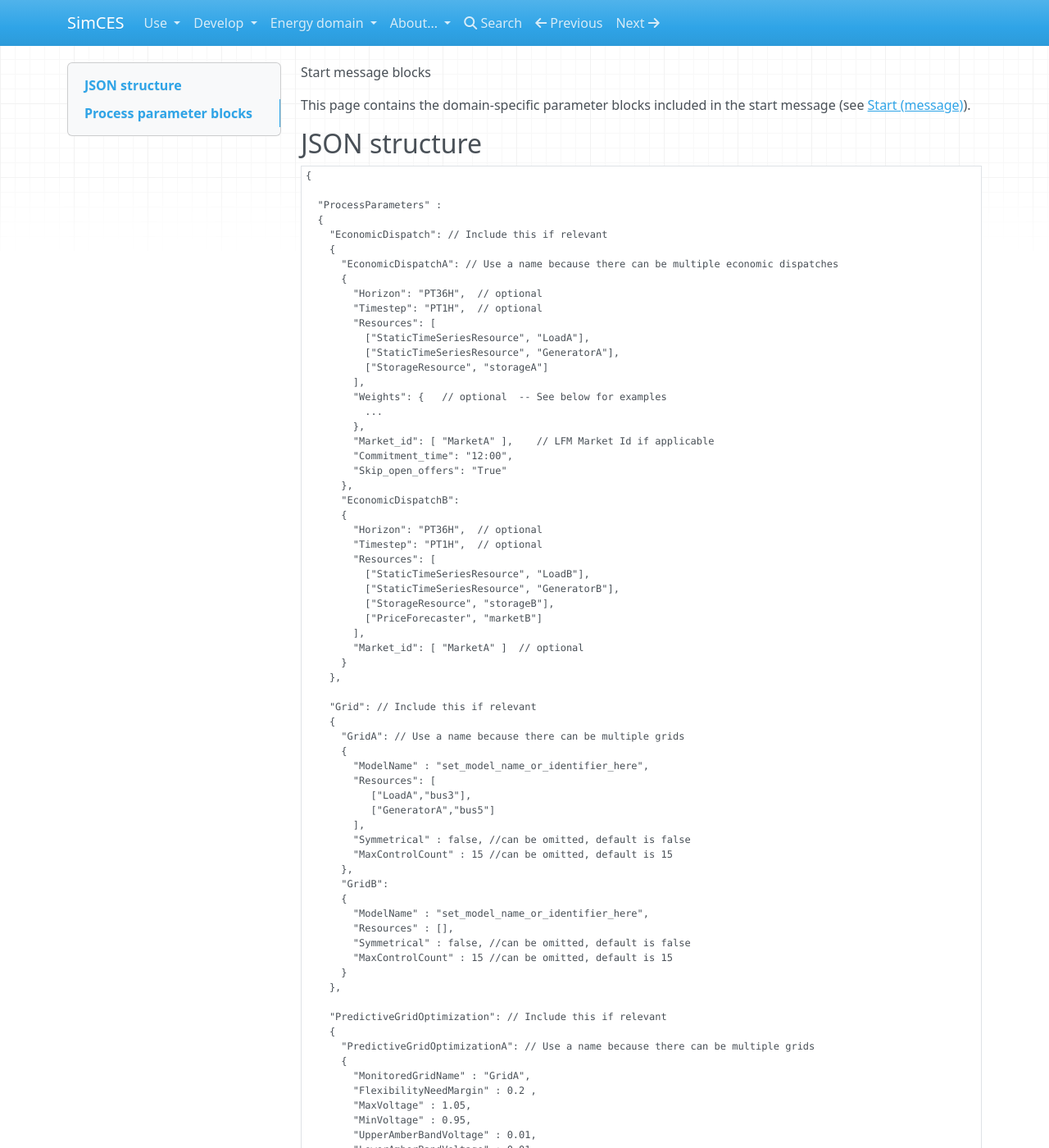
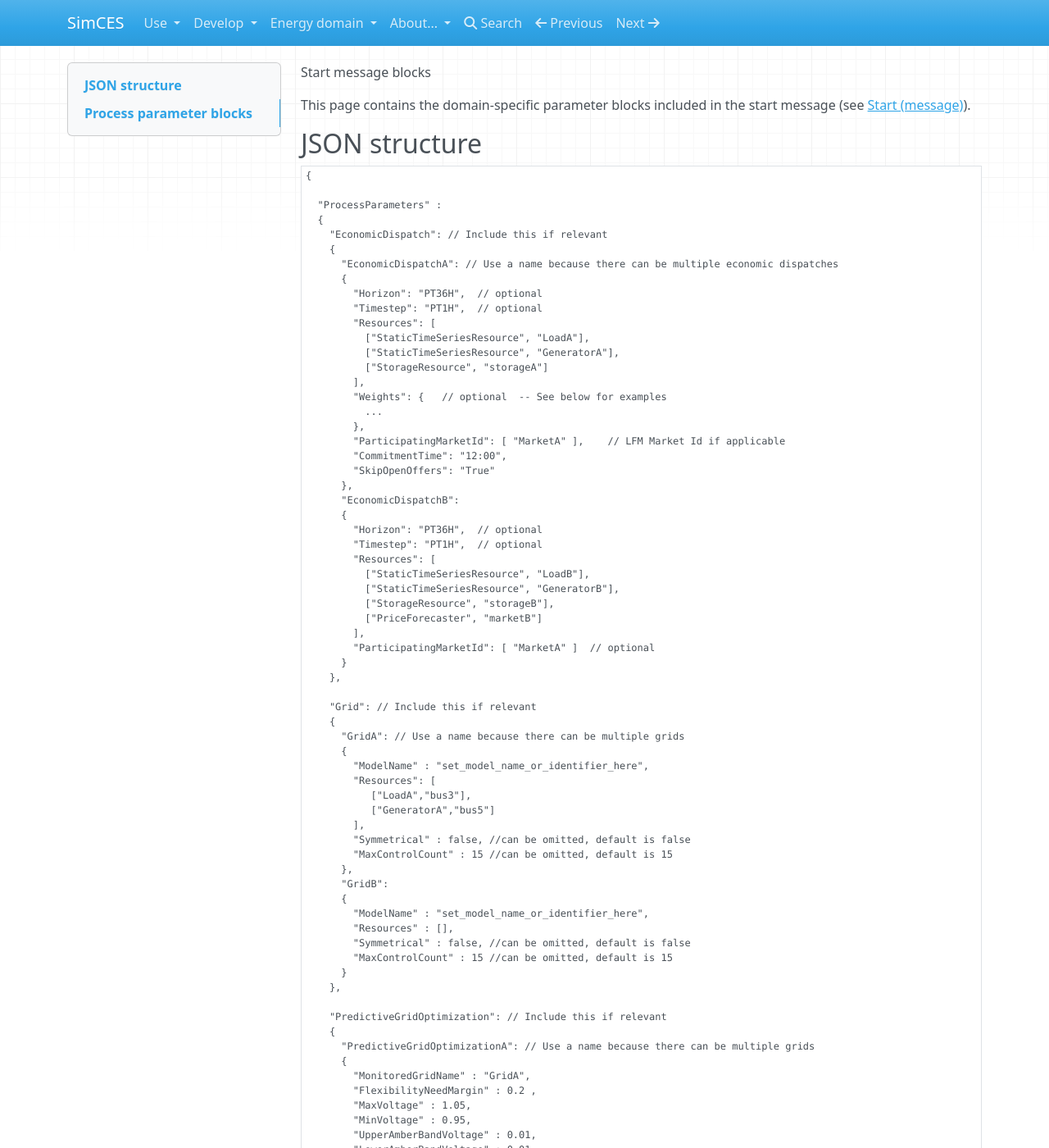
Before and after one commit to simcesplatform/simcesplatform.github.io, an MkDocs documentation site: the page built from markdown/energy_msg-startmessageblocks.md, in a window 1280 px wide and 1400 px high. Shown: the whole window at 82% size. Built offline with MkDocs 1.6.1, drawn with Linux system fonts in a browser that asks for light colours; nearby versions of some CDN libraries; library files that are not in the unit come from our copies; some of the changed text lies outside the part shown.

Commit message:
updates to ED start message

```diff
--- a/markdown/energy_msg-startmessageblocks.md
+++ b/markdown/energy_msg-startmessageblocks.md
@@ -23,9 +23,9 @@ This page contains the domain-specific parameter blocks included in the start me
         "Weights": {   // optional  -- See below for examples
           ...
         },
-        "Market_id": [ "MarketA" ],    // LFM Market Id if applicable
-        "Commitment_time": "12:00",
-        "Skip_open_offers": "True"
+        "ParticipatingMarketId": [ "MarketA" ],    // LFM Market Id if applicable
+        "CommitmentTime": "12:00",
+        "SkipOpenOffers": "True"
       },
       "EconomicDispatchB":
       {
@@ -37,7 +37,7 @@ This page contains the domain-specific parameter blocks included in the start me
           ["StorageResource", "storageB"],
           ["PriceForecaster", "marketB"]
         ],
-        "Market_id": [ "MarketA" ]  // optional
+        "ParticipatingMarketId": [ "MarketA" ]  // optional
       }
     },
 
@@ -195,9 +195,9 @@ Note: the Platform Manager passes these parameters directly to the Economic Disp
 | Timestep | ISO 8601 duration; e.g. 1 hour interval: "PT1H" (DEFAULT) or 15 min: "PT15M" | 0..1 (OPTIONAL) | The length of timestep. If omitted, the default (1 h) is applied. Note: This must be compatible with the received forecasts, i.e. regarding forecast resolution |
 | Resources | N by 2 array of string | 1 (REQUIRED) | Array of component keys and resources in the economic dispatch scenario. Component key identifies component type. Allowed keys (currently): "StaticTimeSeriesResource", "PriceForecaster", "StorageResource" |
 | Weights | Dictionary with identifier for (storage) resource (or "default" if to be applied to all). Fields (1) TerminalSOCBound: Percentage (0-100), Default: 40.0. (2) TerminalSOCTarget: Percentage (0-100), Default: None. (3) TerminalWeight: Unitless, in effect EUR/kwh, Default: None | 0..1 (OPTIONAL) | Optimisation weights, See (1) below table |
-| Market_id | String | 0..1 (OPTIONAL), REQUIRED if LFM is to be used | MarketId for LFM. Required for participation in LFM. (Name is not checked - will operate if none is given. ED epoch "Ready" status is dependent on LFM "Ready" status, so will never be ready if wrong name is given.) |
-| Commitment_time | String | 0..1 (OPTIONAL) | Time at which day-ahead market closes (for next day). Given as a string with hours and minutes (must coincide with start time of epoch). For example "12:00". Commits to next day electricity market values at 12:00. Next day: midnight to midnight. |
-| Skip_open_offers | String | 0..1 (OPTIONAL) | Ignores open offers when calculating LFM offers. String valued. Accepted values: "True"/"False". |
+| ParticipatingMarketId | String | 0..1 (OPTIONAL), REQUIRED if LFM is to be used | MarketId for LFM. Required for participation in LFM. (Name is not checked - will operate if none is given. ED epoch "Ready" status is dependent on LFM "Ready" status, so will never be ready if wrong name is given.) |
+| CommitmentTime | String | 0..1 (OPTIONAL) | Time at which day-ahead market closes (for next day). Given as a string with hours and minutes (must coincide with start time of epoch). For example "12:00". Commits to next day electricity market values at 12:00. Next day: midnight to midnight. |
+| SkipOpenOffers | String | 0..1 (OPTIONAL) | Ignores open offers when calculating LFM offers. String valued. Accepted values: "True"/"False". |
 
 (1) Optimisation weights:
 - Case 1: TerminalSOCBound given and TerminalSOCTarget + TerminalWeight not given.
```
